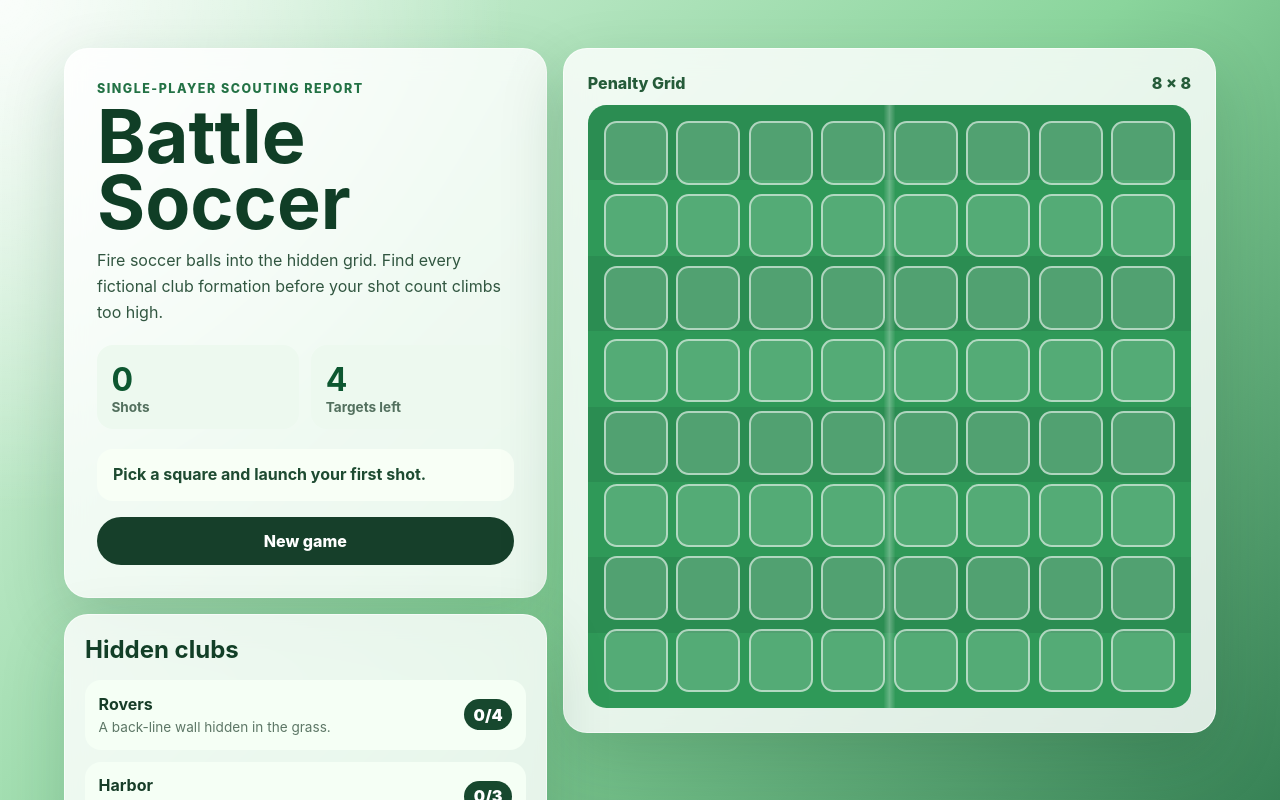
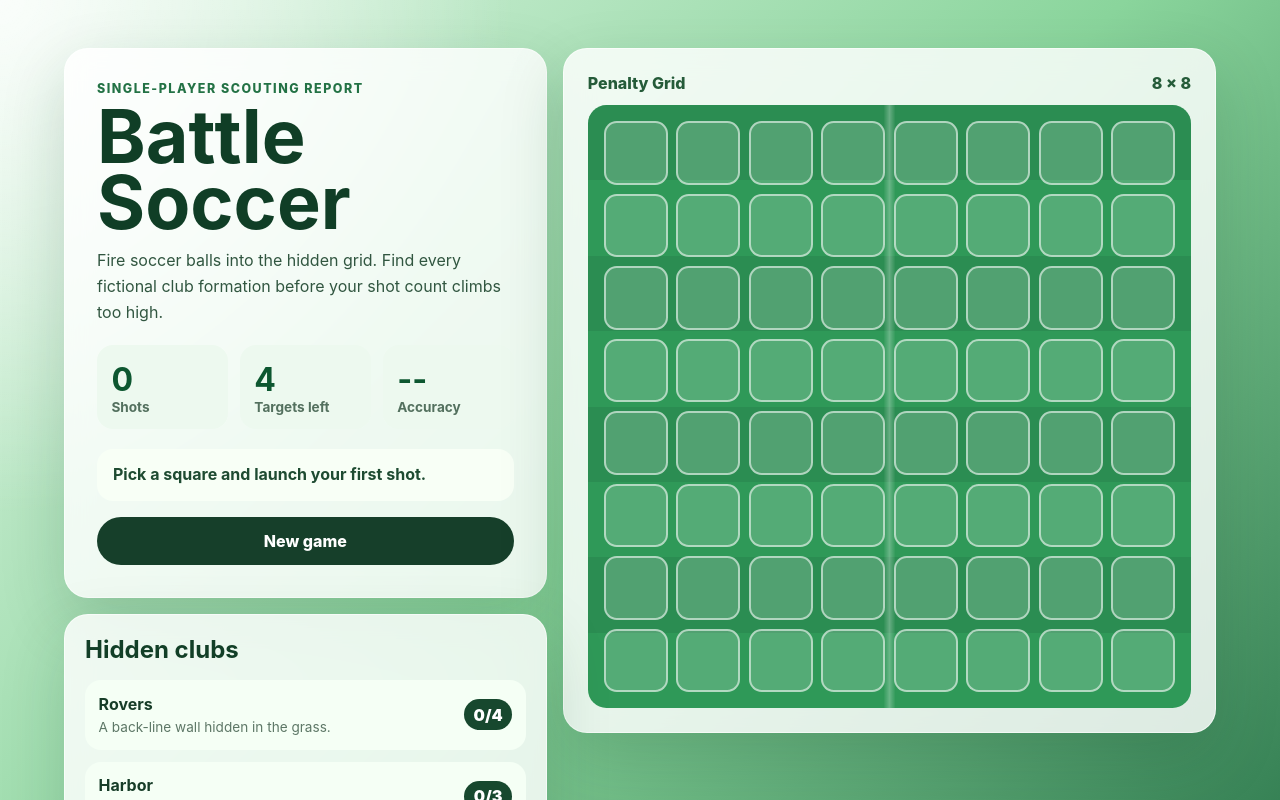
Before and after one commit to vandiverj/battle-soccer, a React (Vite) app: page / in a window 1280 px wide. Shown: the top 800 px of the page. Built offline with nearby package versions, Linux system fonts and the light colour scheme.

Commit message:
Add shot accuracy status

```diff
--- a/src/App.css
+++ b/src/App.css
@@ -81,7 +81,7 @@ h2 {
 
 .score-strip {
   display: grid;
-  grid-template-columns: repeat(2, 1fr);
+  grid-template-columns: repeat(3, minmax(0, 1fr));
   gap: 0.75rem;
   margin: 1.25rem 0;
 }
@@ -279,6 +279,10 @@ h2 {
 }
 
 @media (max-width: 420px) {
+  .score-strip {
+    grid-template-columns: 1fr;
+  }
+
   .game-board {
     gap: 0.22rem;
   }
--- a/src/components/StatusPanel.tsx
+++ b/src/components/StatusPanel.tsx
@@ -1,3 +1,4 @@
+import { getShotAccuracy } from '../game/gameState';
 import type { GameState } from '../game/types';
 
 type StatusPanelProps = {
@@ -28,6 +29,8 @@ const formatLastResult = (state: GameState): string => {
 };
 
 export function StatusPanel({ state, remainingCount, onReset }: StatusPanelProps) {
+  const accuracy = getShotAccuracy(state);
+
   return (
     <aside className="status-card" aria-live="polite">
       <p className="eyebrow">Single-player scouting report</p>
@@ -46,6 +49,10 @@ export function StatusPanel({ state, remainingCount, onReset }: StatusPanelProps
           <strong>{remainingCount}</strong>
           <span>Targets left</span>
         </div>
+        <div>
+          <strong>{accuracy === null ? '--' : `${accuracy}%`}</strong>
+          <span>Accuracy</span>
+        </div>
       </div>
 
       <p className={`result result--${state.lastResult?.outcome ?? 'ready'}`}>{formatLastResult(state)}</p>
--- a/src/game/gameState.ts
+++ b/src/game/gameState.ts
@@ -10,6 +10,17 @@ export const isTargetCleared = (target: PlacedTarget, shots: Record<string, Cell
 
 export const getRemainingTargets = (state: GameState): PlacedTarget[] =>
   state.targets.filter((target) => !isTargetCleared(target, state.shots));
+
+export const getHitCount = (state: GameState): number =>
+  Object.values(state.shots).filter((shot) => shot === 'hit').length;
+
+export const getShotAccuracy = (state: GameState): number | null => {
+  if (state.shotCount === 0) {
+    return null;
+  }
+
+  return Math.round((getHitCount(state) / state.shotCount) * 100);
+};
 
 export const createGame = (gridSize = GRID_SIZE, targets = placeTargets(undefined, gridSize)): GameState => ({
   gridSize,
```
Also changed, not shown: 1 other file (tests, documents, lock files or other folders).
